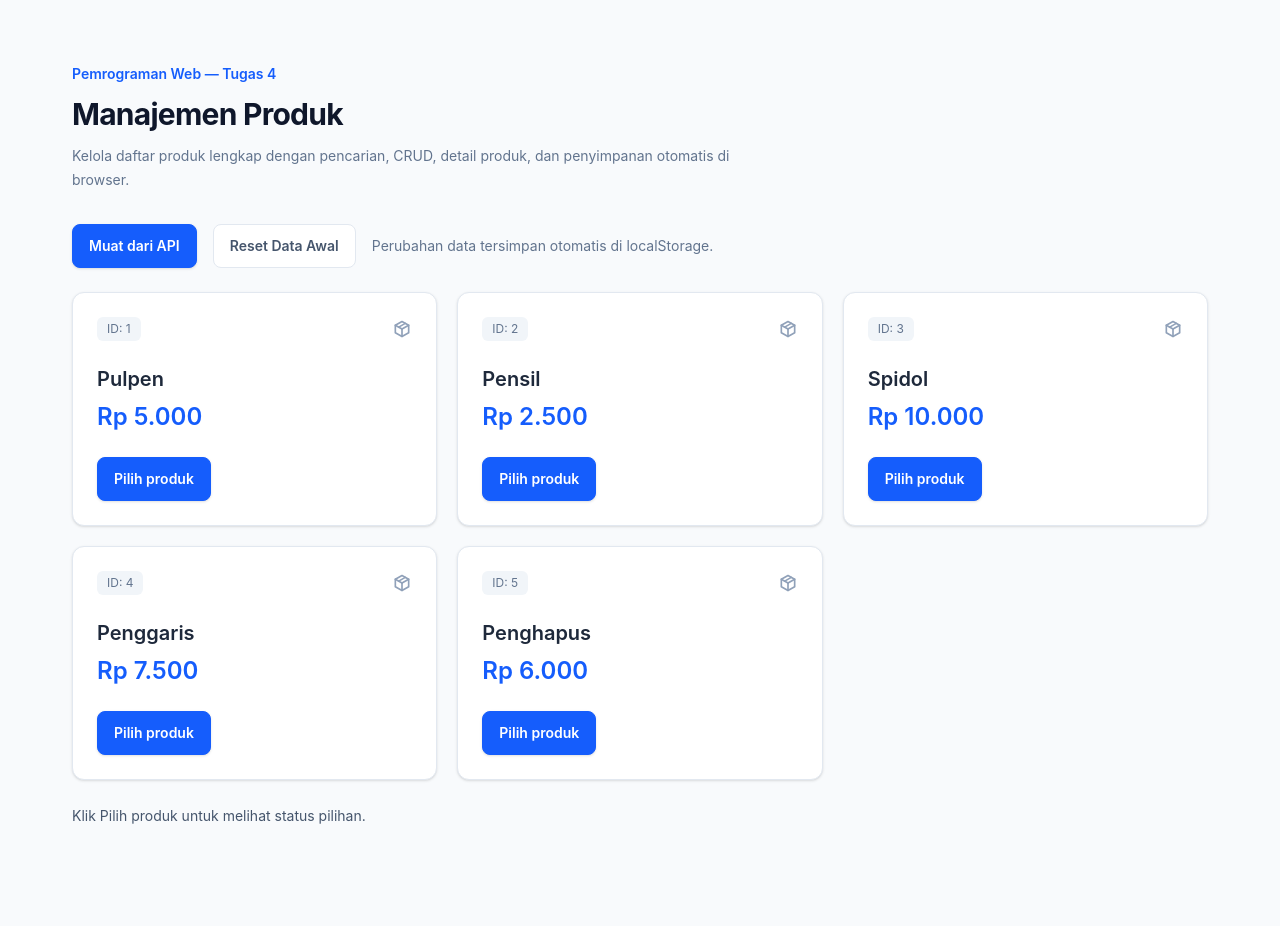
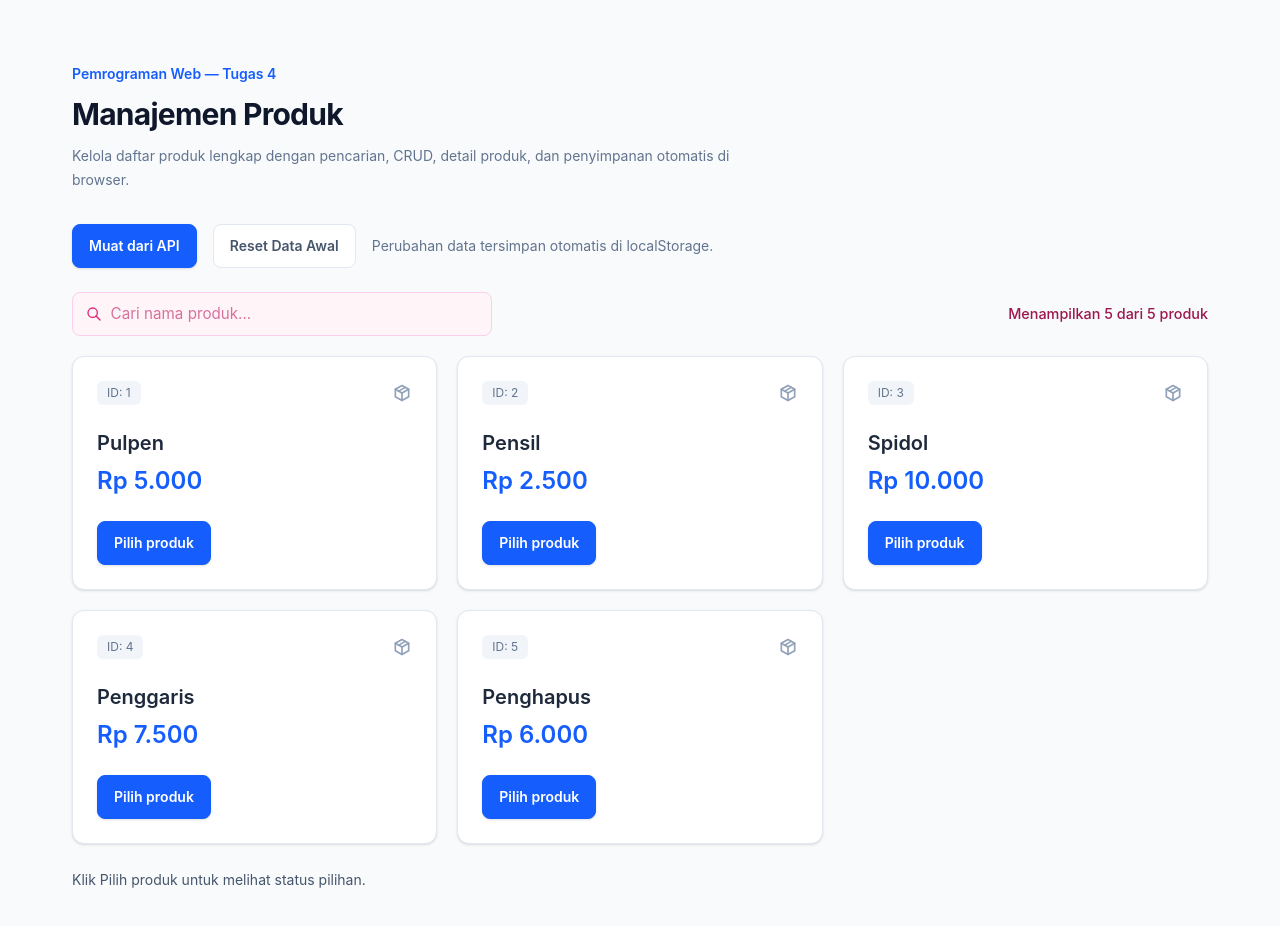
Before and after one commit to nazwaadp/PEMWEB-WEEK12-React-Project, a React (Vite) app: page /products in a window 1280 px wide. Shown: the top 926 px of the page. Before the commit the page ends 892 px from the top, so only its background shows below. Built offline with nearby package versions, Linux system fonts and the light colour scheme; no server answers.

Commit message:
Menambahkan komponen SearchBar dan fitur pencarian produk

```diff
--- /dev/null
+++ b/src/components/molecules/SearchBar/index.tsx
@@ -0,0 +1,45 @@
+import { TbSearch, TbX } from "react-icons/tb"
+import styles from "./styles.module.css"
+
+type Props = {
+    value: string
+    onChange: (value: string) => void
+    totalCount: number
+    filteredCount: number
+}
+
+export default function SearchBar({
+    value,
+    onChange,
+    totalCount,
+    filteredCount,
+}: Props) {
+    return (
+        <div className={styles.wrapper}>
+            <div className={styles.inputGroup}>
+                <TbSearch className={styles.icon} aria-hidden="true" />
+                <input
+                    type="text"
+                    value={value}
+                    onChange={(e) => onChange(e.target.value)}
+                    placeholder="Cari nama produk..."
+                    aria-label="Cari nama produk"
+                    className={styles.input}
+                />
+                {value && (
+                    <button
+                        type="button"
+                        onClick={() => onChange("")}
+                        aria-label="Hapus kata kunci pencarian"
+                        className={styles.clearBtn}
+                    >
+                        <TbX />
+                    </button>
+                )}
+            </div>
+            <p className={styles.counter}>
+                Menampilkan {filteredCount} dari {totalCount} produk
+            </p>
+        </div>
+    )
+}
--- /dev/null
+++ b/src/components/molecules/SearchBar/styles.module.css
@@ -0,0 +1,76 @@
+.wrapper {
+  display: flex;
+  flex-wrap: wrap;
+  align-items: center;
+  justify-content: space-between;
+  gap: 0.75rem;
+  margin-bottom: 1.25rem;
+}
+
+.inputGroup {
+  position: relative;
+  flex: 1 1 260px;
+  max-width: 420px;
+}
+
+.icon {
+  position: absolute;
+  left: 0.85rem;
+  top: 50%;
+  transform: translateY(-50%);
+  color: #db2777;
+  pointer-events: none;
+}
+
+.input {
+  width: 100%;
+  padding: 0.6rem 2.25rem 0.6rem 2.35rem;
+  border: 1.5px solid #fbcfe8;
+  border-radius: 0.5rem;
+  font-size: 0.95rem;
+  background-color: #fff5f9;
+  color: #500724;
+  transition:
+    border-color 0.15s ease,
+    box-shadow 0.15s ease,
+    background-color 0.15s ease;
+}
+
+.input::placeholder {
+  color: #be185d;
+  opacity: 0.6;
+}
+
+.input:focus {
+  outline: none;
+  background-color: #ffffff;
+  border-color: #ec4899;
+  box-shadow: 0 0 0 3px rgba(236, 72, 153, 0.18);
+}
+
+.clearBtn {
+  position: absolute;
+  right: 0.6rem;
+  top: 50%;
+  transform: translateY(-50%);
+  background: transparent;
+  border: none;
+  color: #be185d;
+  cursor: pointer;
+  display: inline-flex;
+  align-items: center;
+  padding: 0.2rem;
+  border-radius: 0.25rem;
+}
+
+.clearBtn:hover {
+  background-color: #fce7f3;
+  color: #831843;
+}
+
+.counter {
+  margin: 0;
+  font-size: 0.9rem;
+  font-weight: 500;
+  color: #9d174d;
+}
--- a/src/components/pages/ProductsPage/index.tsx
+++ b/src/components/pages/ProductsPage/index.tsx
@@ -1,56 +1,62 @@
-import { useState } from "react"
-import Button from "../../atoms/Button"
-import ProductRemote from "../../../data/product/source/product-remote.ts"
-import ProductRepository from "../../../data/product/repository/product-repository.ts"
-import ProductGrid from "../../organisms/ProductGrid"
-import { useProducts } from "../../../context/ProductContext"
-import styles from "./styles.module.css"
+import { useState } from "react";
+import Button from "../../atoms/Button";
+import ProductRemote from "../../../data/product/source/product-remote.ts";
+import ProductRepository from "../../../data/product/repository/product-repository.ts";
+import ProductGrid from "../../organisms/ProductGrid";
+import SearchBar from "../../molecules/SearchBar";
+import { useProducts } from "../../../context/ProductContext";
+import styles from "./styles.module.css";
 
 const repository = ProductRepository(
   ProductRemote({ baseUrl: import.meta.env.VITE_API_BASE_URL ?? "" }),
-)
+);
 
 export default function ProductsPage() {
-    const { products, replaceProducts, resetProducts } = useProducts()
-    const [isLoading, setIsLoading] = useState(false)
-    const [error, setError] = useState("")
-    const [message, setMessage] = useState("")
+  const { products, replaceProducts, resetProducts } = useProducts();
+  const [searchQuery, setSearchQuery] = useState("");
+  const [isLoading, setIsLoading] = useState(false);
+  const [error, setError] = useState("");
+  const [message, setMessage] = useState("");
   const [selectedProductId, setSelectedProductId] = useState<number | null>(
     null,
-    )
+  );
+
+  const filteredProducts = products.filter((product) =>
+    product.name.toLowerCase().includes(searchQuery.trim().toLowerCase()),
+  );
+
   const selectedProduct = products.find(
     (product) => product.id === selectedProductId,
-    )
+  );
 
   async function handleLoadProducts() {
-        setIsLoading(true)
-        setError("")
-        setMessage("Memuat produk...")
+    setIsLoading(true);
+    setError("");
+    setMessage("Memuat produk...");
     try {
-            const models = await repository.getProductList()
-            replaceProducts(models.map((model) => model.toJSON()))
-            setSelectedProductId(null)
-            setMessage(`${models.length} produk berhasil dimuat dari API.`)
+      const models = await repository.getProductList();
+      replaceProducts(models.map((model) => model.toJSON()));
+      setSelectedProductId(null);
+      setMessage(`${models.length} produk berhasil dimuat dari API.`);
     } catch (err) {
-            setError(
-                err instanceof Error ? err.message : "Gagal memuat produk.",
-            )
-            setMessage("")
+      setError(err instanceof Error ? err.message : "Gagal memuat produk.");
+      setMessage("");
     } finally {
-            setIsLoading(false)
+      setIsLoading(false);
     }
   }
 
   function handleResetData() {
-        resetProducts()
-        setSelectedProductId(null)
-        setError("")
-        setMessage("Data produk dikembalikan ke daftar awal.")
+    resetProducts();
+    setSearchQuery("");
+    setSelectedProductId(null);
+    setError("");
+    setMessage("Data produk dikembalikan ke daftar awal.");
   }
 
   function handleSelectProduct(id: number) {
-        setSelectedProductId(id)
-        setMessage("")
+    setSelectedProductId(id);
+    setMessage("");
   }
 
   return (
@@ -59,8 +65,8 @@ export default function ProductsPage() {
         <p className={styles.eyebrow}>Pemrograman Web — Tugas 4</p>
         <h1 className={styles.title}>Manajemen Produk</h1>
         <p className={styles.description}>
-                    Kelola daftar produk lengkap dengan pencarian, CRUD, detail
-                    produk, dan penyimpanan otomatis di browser.
+          Kelola daftar produk lengkap dengan pencarian, CRUD, detail produk,
+          dan penyimpanan otomatis di browser.
         </p>
       </header>
       <div className={styles.toolbar}>
@@ -79,14 +85,26 @@ export default function ProductsPage() {
           {error}
         </p>
       )}
+      <SearchBar
+        value={searchQuery}
+        onChange={setSearchQuery}
+        totalCount={products.length}
+        filteredCount={filteredProducts.length}
+      />
       <section aria-label="Daftar produk" aria-busy={isLoading}>
-                {products.length === 0 && (
+        {products.length === 0 ? (
           <p className={styles.notice}>Belum ada data produk.</p>
-                )}
+        ) : filteredProducts.length === 0 ? (
+          <p className={styles.notice}>
+            Produk dengan kata kunci &ldquo;{searchQuery}&rdquo; tidak
+            ditemukan.
+          </p>
+        ) : (
           <ProductGrid
-                    products={products}
+            products={filteredProducts}
             onSelect={handleSelectProduct}
           />
+        )}
       </section>
       <p role="status" className={styles.notice}>
         {message ||
@@ -95,5 +113,5 @@ export default function ProductsPage() {
             : "Klik Pilih produk untuk melihat status pilihan.")}
       </p>
     </>
-    )
+  );
 }
```
Lines whose indentation alone changed are shown as unchanged.
